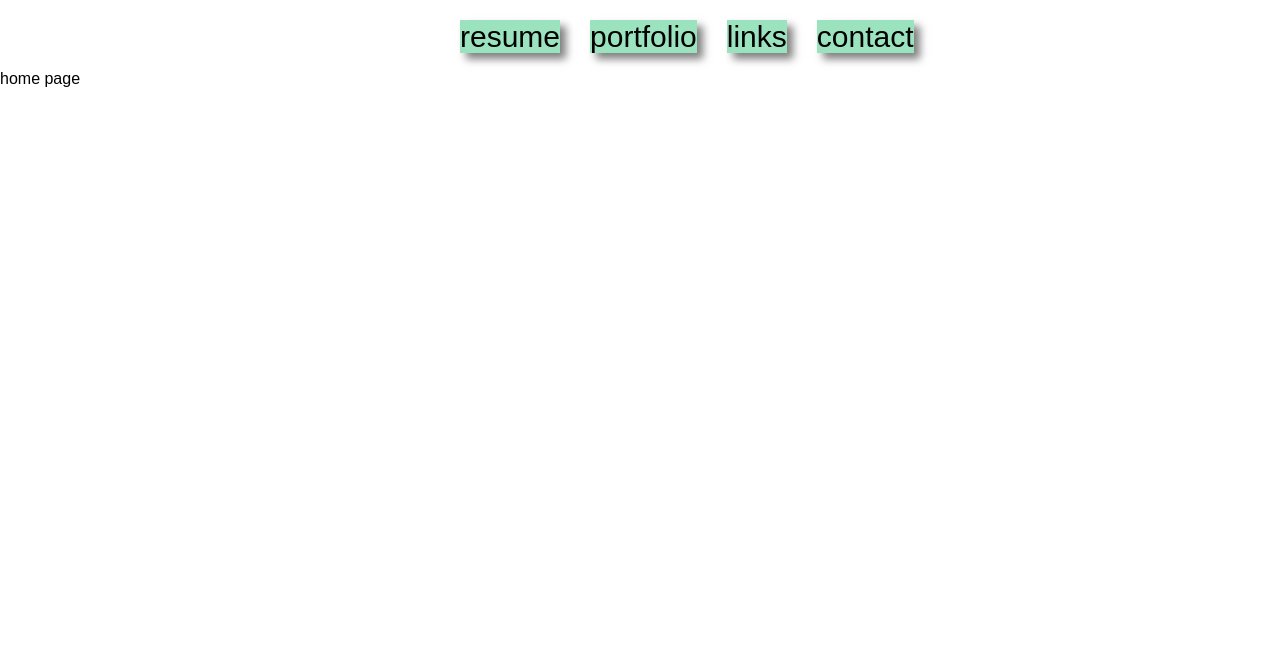
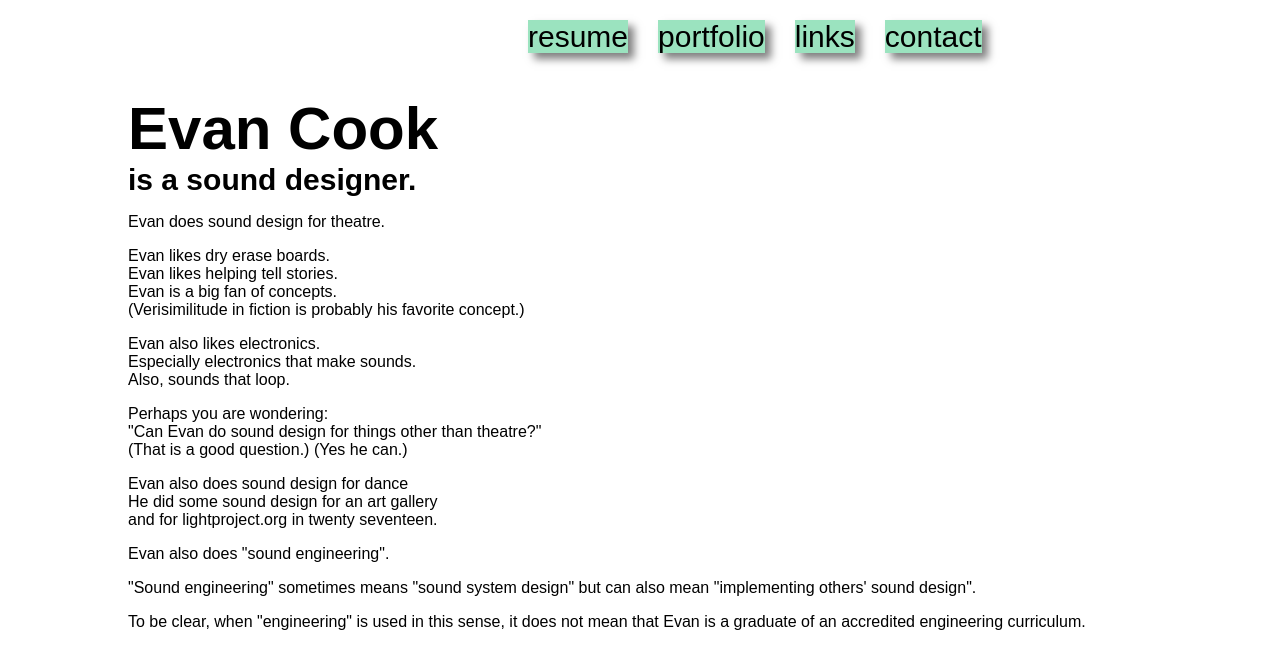
Before and after one commit to evanmcook/modular-friend, a React (Create React App) app: page / in a window 1280 px wide. Shown: the top 668 px of the page. Built offline with nearby package versions, Linux system fonts and the light colour scheme.

Commit message:
home page

```diff
--- a/src/App.css
+++ b/src/App.css
@@ -1,28 +1,6 @@
 .App {
-  text-align: center;
+  width: 80%;
+  margin-left: auto;
+  margin-right: auto;
+  font-family: ubuntu, sans-serif;
 }
-
-.App-logo {
-  animation: App-logo-spin infinite 20s linear;
-  height: 80px;
-}
-
-.App-header {
-  background-color: #222;
-  height: 150px;
-  padding: 20px;
-  color: white;
-}
-
-.App-title {
-  font-size: 1.5em;
-}
-
-.App-intro {
-  font-size: large;
-}
-
-@keyframes App-logo-spin {
-  from { transform: rotate(0deg); }
-  to { transform: rotate(360deg); }
-}
--- a/src/App.js
+++ b/src/App.js
@@ -11,6 +11,7 @@ import Home from './home/home';
 class App extends Component {
   render() {
     return (
+      <div className="App">
       <BrowserRouter>
       <div>
         <Navbar />
@@ -23,6 +24,7 @@ class App extends Component {
         </div>
         </div>
         </BrowserRouter>
+        </div>
     );
   }
 }
--- a/src/home/home.css
+++ b/src/home/home.css
@@ -0,0 +1,10 @@
+h1 {
+  font-size: 60px;
+  font-weight: 600;
+  margin-bottom: 0;
+}
+
+.subheader {
+  font-size: 30px;
+  font-weight: bold;
+}
--- a/src/home/home.js
+++ b/src/home/home.js
@@ -5,8 +5,26 @@ class Home extends Component {
   render() {
     return (
       <div className="home">
-        <p> home page </p>
-
+        <h1>Evan Cook</h1>
+        <div className="subheader">is a sound designer.</div>
+        <p>Evan does sound design for theatre.</p>
+        <p>Evan likes dry erase boards.<br/>
+          Evan likes helping tell stories.<br/>
+          Evan is a big fan of concepts.<br/>
+          (Verisimilitude in fiction is probably his favorite concept.)</p>
+        <p>Evan also likes electronics.<br/>
+          Especially electronics that make sounds.<br/>
+          Also, sounds that loop.</p>
+        <p>Perhaps you are wondering:<br/>
+          "Can Evan do sound design for things other than theatre?"<br/>
+          (That is a good question.)
+          (Yes he can.)</p>
+        <p>Evan also does sound design for dance<br/>
+          He did some sound design for an art gallery<br/>
+          and for lightproject.org in twenty seventeen.</p>
+        <p>Evan also does "sound engineering".</p>
+        <p>"Sound engineering" sometimes means "sound system design" but can also mean "implementing others' sound design".</p>
+        <p>To be clear, when "engineering" is used in this sense,  it does not mean that Evan is a graduate of an accredited engineering curriculum.</p>
       </div>
     );
   }
--- a/src/navbar/navbar.css
+++ b/src/navbar/navbar.css
@@ -1,7 +1,6 @@
 .navbar {
   display: flex;
   margin-top: 20px;
-  margin-left: 20px;
 }
 
 #home-div {
@@ -13,6 +12,7 @@
   display: flex;
   list-style: none;
   margin: 0;
+  padding: 0;
 }
 
 a {
@@ -25,8 +25,12 @@ a {
   font-family: ubuntu, sans-serif;
 }
 
-#navbar-links li a {
+#navbar-links li{
   margin-right: 30px;
+}
+
+#navbar-links li:last-of-type{
+  margin-right: 0;
 }
 
 .hidden {
```
